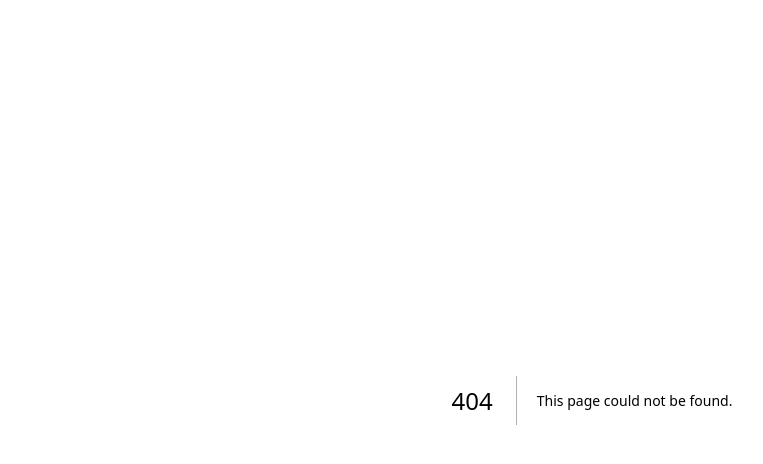
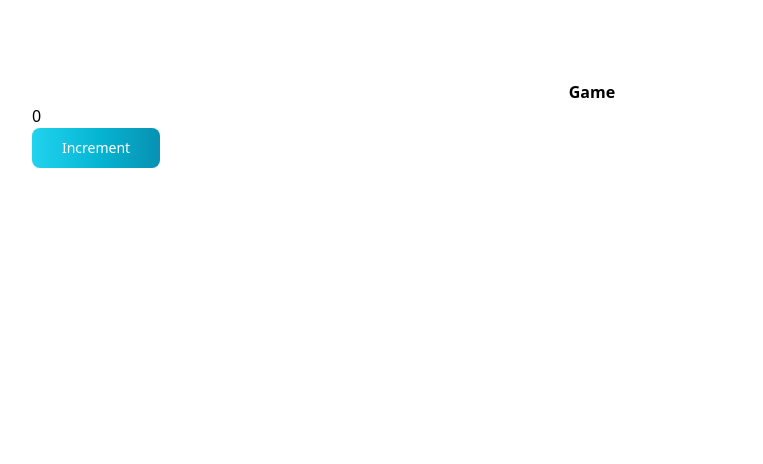
Before and after one commit to wendybaque/tutonextjs-benbk, a Next.js app: page /game in a window 1280 px wide. Before the commit this address had no page. Shown: the top 464 px of the page, without its empty margins (48-811 px from the left). Built offline with nearby package versions, Linux system fonts and the light colour scheme.

Commit message:
Add game folder and increment function

```diff
--- /dev/null
+++ b/app/game/page.js
@@ -0,0 +1,22 @@
+"use client"
+
+import React from 'react'
+import { useState } from 'react'
+
+const game = () => {
+
+    const [number, setNumber] = useState(0);
+
+    const increment = () => {
+        setNumber(number + 1)
+    }
+  return (
+    <div className="flex flex-col justify-center m-10 p-10">
+        <h1 className="text-center font-bold">Game</h1>
+        <div>{number}</div>
+        <button onClick={() => increment()} className="w-32 text-white bg-gradient-to-r from-cyan-400 via-cyan-500 to-cyan-600 hover:bg-gradient-to-br focus:ring-4 focus:outline-none focus:ring-cyan-300 dark:focus:ring-cyan-800 font-medium rounded-lg text-sm px-5 py-2.5 text-center mr-2 mb-2">Increment</button>
+    </div>
+  )
+}
+
+export default game
--- a/app/page.js
+++ b/app/page.js
@@ -7,6 +7,7 @@ export default function Home() {
       <Link href="/">Home</Link>
       <Link href="/cv">CV</Link>
       <Link href="/contact">Contact</Link>
+      <Link href="/game">Game</Link>
     </main>
   )
 }
```
